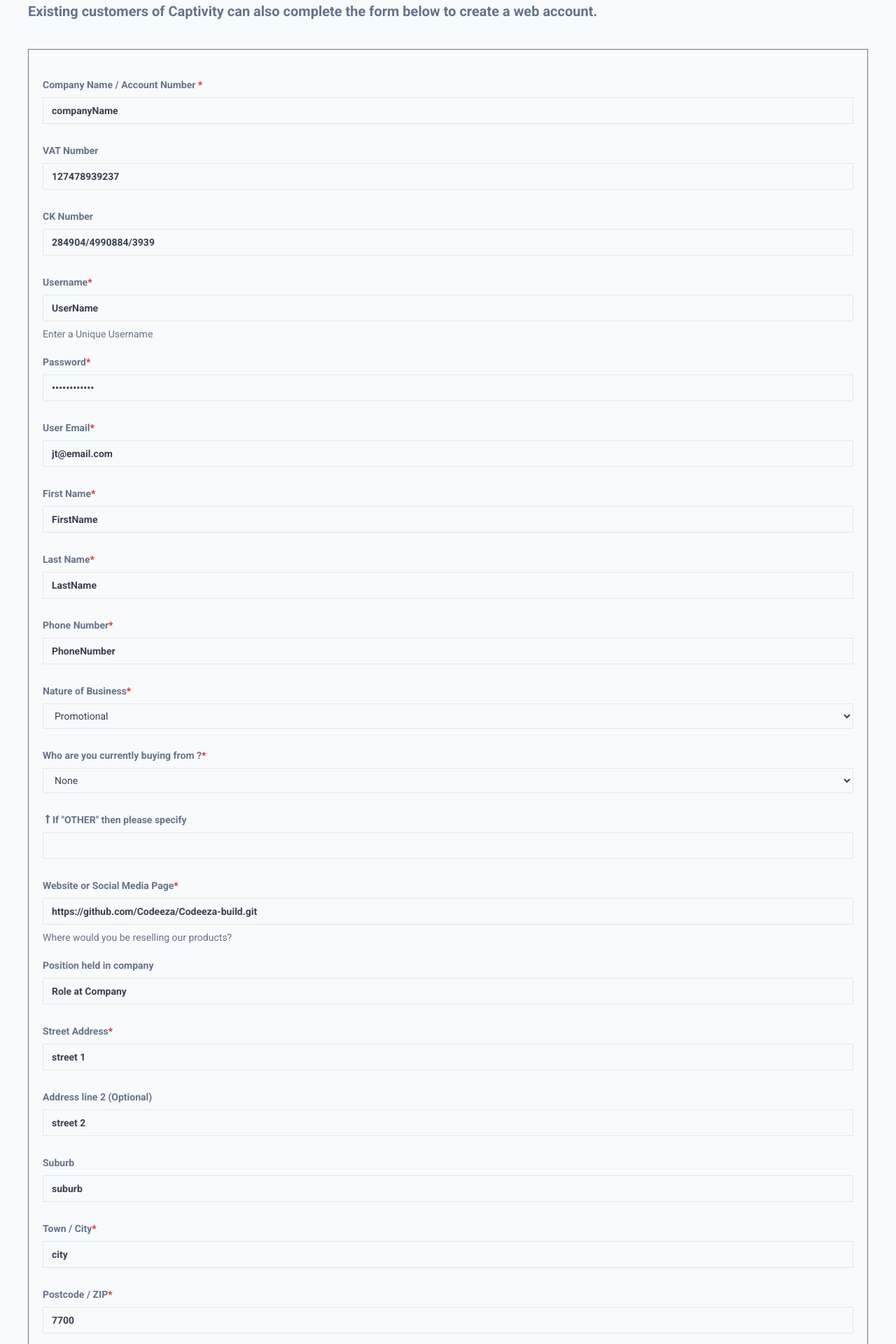
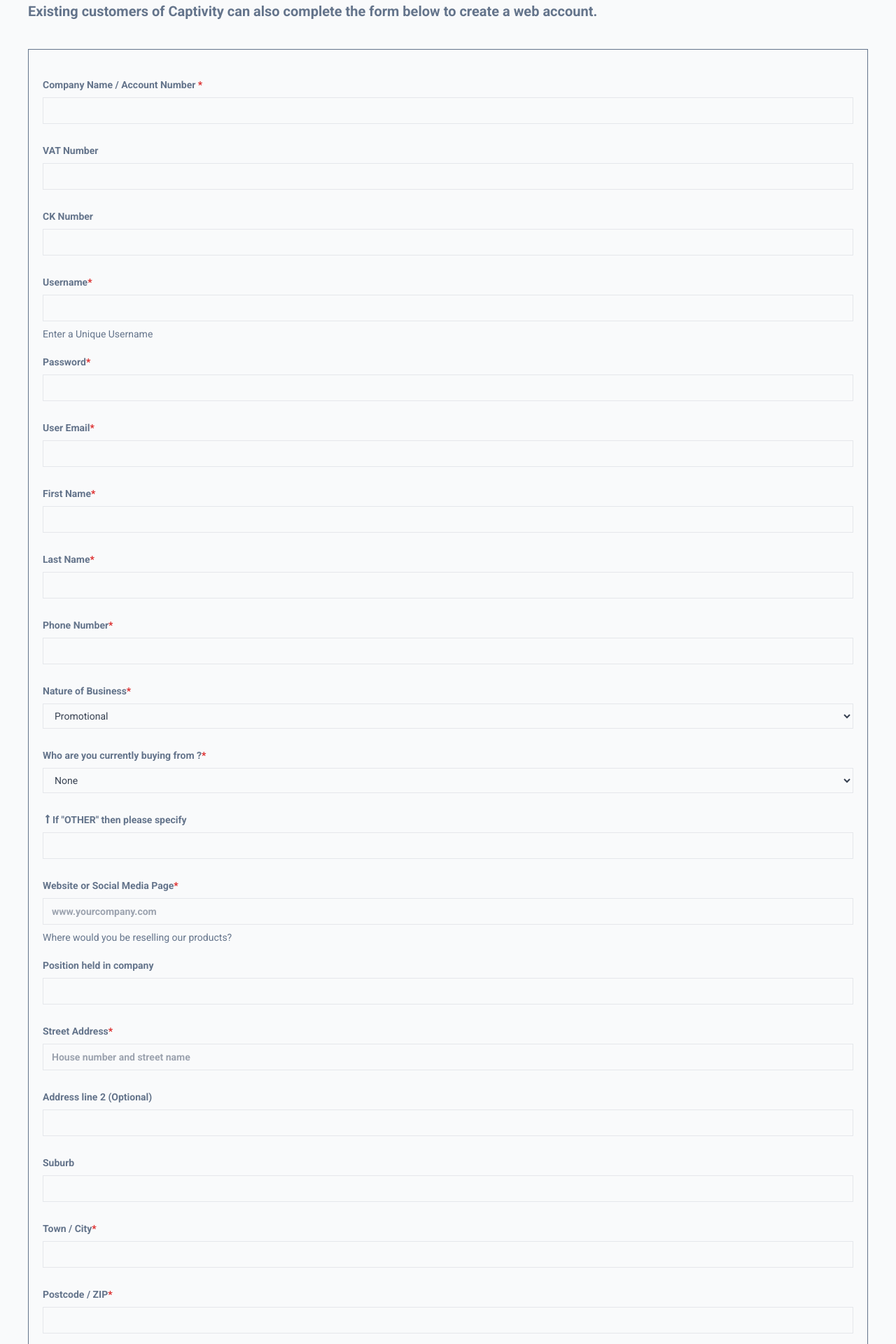
Before and after one commit to Codeeza/Codeeza-build, a Next.js app: page /Register in a window 1280 px wide. Shown: the part 600-2520 px from the top of the page at 70% size. Built offline with nearby package versions, Linux system fonts and the light colour scheme.

Commit message:
form reset. first attempt failed

```diff
--- a/app/Register/page.jsx
+++ b/app/Register/page.jsx
@@ -9,43 +9,8 @@ import Link from "next/link";
 import { countries } from "@/lib/CountrySelect";
 
 
+
 const Register = () => {
-    const [fields, setFields] = useState({
-      company_name_OR_acount_num: "companyName",
-      vat_num: 127478939237,
-      ck_num: "284904/4990884/3939",
-      user_name: "UserName",
-      user_pass: "UserPassword",
-      user_email: "jt@email.com",
-      first_name: "FirstName",
-      last_name: "LastName",
-      phone_num: "PhoneNumber",
-      nature_of_business: "buyer",
-      buying_from: "seller",
-      specify_other_option: "",
-      e_links: "https://github.com/Codeeza/Codeeza-build.git",
-      pos_held_in_comp: "Role at Company",
-      location: {
-        street: "street 1",
-        street_line_two: "street 2",
-        suburb: "suburb",
-        city: "city",
-        zipcode: 7700,
-        country: "Country",
-      },
-      sale_rep_assisted: "Bonita  - Cape Town",
-      terms_agreement : true
-    })
-
-   const FormAction = async(formData) => {
-      const res = await fetch("http://localhost:3000/api/register",  {
-          method: "POST",
-          body: formData
-      }
-    )
-   }
-
-
   return (
     <div>
       <div className="p-12">
@@ -82,7 +47,6 @@ const Register = () => {
         <div className="text-sm border m-10 border-slate-500">
 
             <form
-              action={FormAction}
               className="p-5 text-slate-500 font-bold space-y-5"
           >
             {/* Company Name Input */}
@@ -94,10 +58,8 @@ const Register = () => {
               <input
                 className="bg-gray-50 w-full px-3 py-2 my-2 text-sm text-gray-700 border focus:outline-red-500"
                 id="companyNameOrAccountNumber"
-                name="company_name_OR_acount_num"
+                name=""
                 type="text"
-                value={fields.company_name_OR_acount_num}
-                onChange={(e) => setFields({...fields, company_name_OR_acount_num:e.target.value})}
               />
             </div>
 
@@ -108,9 +70,7 @@ const Register = () => {
                 className="bg-gray-50 w-full px-3 py-2 my-2 text-sm text-gray-700 border focus:outline-red-500"
                 id="vatNumber"
                 type="number"
-                name="vat_num"
-                value={fields.vat_num}
-                onChange={(e) => setFields({...fields, vat_num:e.target.value})}
+                name=""
               />
             </div>
 
@@ -121,9 +81,8 @@ const Register = () => {
                 className="bg-gray-50 w-full px-3 py-2 my-2 text-sm text-gray-700 border focus:outline-red-500"
                 id="vatNumber"
                 type="text"
-                name="ck_num"
-                value={fields.ck_num}
-                onChange={(e) => setFields({...fields, ck_num:e.target.value})}
+                name=""
+
               />
             </div>
 
@@ -137,9 +96,7 @@ const Register = () => {
                 className="bg-gray-50 w-full px-3 py-2 my-2 text-sm text-gray-700 border focus:outline-red-500"
                 id="username"
                 type="text"
-                name="user_name"
-                value={fields.user_name}
-                onChange={(e) => setFields({...fields, user_name:e.target.value})}
+                name=""
               />
               <label className="font-normal">Enter a Unique Username</label>
             </div>
@@ -154,9 +111,8 @@ const Register = () => {
                 className="bg-gray-50 w-full px-3 py-2 my-2 text-sm text-gray-700 border focus:outline-red-500"
                 id="password"
                 type="password"
-                name="user_pass"
-                value={fields.user_pass}
-                onChange={(e) => setFields({...fields, user_pass:e.target.value})}
+                name=""
+
               />
             </div>
 
@@ -170,9 +126,8 @@ const Register = () => {
                 className="bg-gray-50 w-full px-3 py-2 my-2 text-sm text-gray-700 border focus:outline-red-500"
                 id="userEmail"
                 type="email"
-                name="user_email"
-                value={fields.user_email}
-                onChange={(e) => setFields({...fields, user_email:e.target.value})}
+                name=""
+
               />
             </div>
 
@@ -186,9 +141,8 @@ const Register = () => {
                 className="bg-gray-50 w-full px-3 py-2 my-2 text-sm text-gray-700 border focus:outline-red-500"
                 id="firstName"
                 type="text"
-                name="first_name"
-                value={fields.first_name}
-                onChange={(e) => setFields({...fields, first_name:e.target.value})}
+                name=""
+
               />
             </div>
 
@@ -202,9 +156,8 @@ const Register = () => {
                 className="bg-gray-50 w-full px-3 py-2 my-2 text-sm text-gray-700 border focus:outline-red-500"
                 id="lastName"
                 type="text"
-                name="last_name"
-                value={fields.last_name}
-                onChange={(e) => setFields({...fields, last_name:e.target.value})}
+                name=""
+
               />
             </div>
 
@@ -218,9 +171,8 @@ const Register = () => {
                 className="bg-gray-50 w-full px-3 py-2 my-2 text-sm text-gray-700 border focus:outline-red-500"
                 id="phoneNumber"
                 type="tel"
-                name="phone_num"
-                value={fields.phone_num}
-                onChange={(e) => setFields({...fields, phone_num:e.target.value})}
+                name=""
+
               />
             </div>
 
@@ -233,9 +185,8 @@ const Register = () => {
               <select
                 id="natureOfBusiness"
                 className="bg-gray-50 w-full px-3 py-2 my-2 text-sm text-gray-700 border font-normal"
-                name="nature_of_business"
-                value={fields.nature_of_business}
-                onChange={(e) => setFields({...fields, nature_of_business:e.target.value})}
+                name=""
+
               >
                 <option value="promotional">Promotional</option>
                 <option value="brandingAndPrint">Branding & Print</option>
@@ -260,9 +211,8 @@ const Register = () => {
               <select
                 id="whoYouBuyingFrom"
                 className="bg-gray-50 w-full px-3 py-2 my-2 text-sm text-gray-700 border font-normal"
-                name="buying_from"
-                value={fields.buying_from}
-                onChange={(e) => setFields({...fields, buying_from: e.target.value})}
+                name=""
+
 
               >
                 <option value="none">None</option>
@@ -285,9 +235,8 @@ const Register = () => {
                 className="bg-gray-50 w-full px-3 py-2 my-2 text-sm text-gray-700 border focus:outline-red-500"
                 id="ifOther"
                 type="text"
-                name="specify_other_option"
-                value={fields.specify_other_option}
-                onChange={(e) => setFields({...fields, specify_other_option :e.target.value})}
+                name=""
+
               />
             </div>
 
@@ -302,9 +251,8 @@ const Register = () => {
                 id="webOrSocial"
                 type="url"
                 placeholder="www.yourcompany.com"
-                name="e_links"
-                value={fields.e_links}
-                onChange={(e) => setFields({...fields, e_links:e.target.value})}
+                name=""
+
               />
               <label className="font-normal">
                 Where would you be reselling our products?
@@ -318,9 +266,8 @@ const Register = () => {
                 className="bg-gray-50 w-full px-3 py-2 my-2 text-sm text-gray-700 border focus:outline-red-500"
                 id="posInComp"
                 type="text"
-                name="pos_held_in_comp"
-                value={fields.pos_held_in_comp}
-                onChange={(e) => setFields({...fields, pos_held_in_comp:e.target.value})}
+                name=""
+
               />
             </div>
 
@@ -337,9 +284,8 @@ const Register = () => {
                 id="address1"
                 type="text"
                 placeholder="House number and street name"
-                name="street"
-                value={fields.location.street}
-                onChange={(e) => setFields({...fields.location, street: e.target.value})}
+                name=""
+
               />
             </div>
 
@@ -351,9 +297,8 @@ const Register = () => {
                 id="address2"
                 type="text"
                 name="street_line_two"
-                placeholder="Apartment, suit, unit, etc."
-                value={fields.location.street_line_two}
-                onChange={(e) => setFields({...fields.location, street_line_two: e.target.value})}
+                placeholder=""
+
               />
             </div>
 
@@ -364,9 +309,8 @@ const Register = () => {
                 className="bg-gray-50 w-full px-3 py-2 my-2 text-sm text-gray-700 border focus:outline-red-500"
                 id="suburb"
                 type="text"
-                name="suburb"
-                value={fields.location.suburb}
-                onChange={(e) => setFields({...fields.location, suburb: e.target.value})}
+                name=""
+
               />
             </div>
 
@@ -380,9 +324,8 @@ const Register = () => {
                 className="bg-gray-50 w-full px-3 py-2 my-2 text-sm text-gray-700 border focus:outline-red-500"
                 id="townOrCity"
                 type="text"
-                name="city"
-                value={fields.location.city}
-                onChange={(e) => setFields({...fields.location, city: e.target.value})}
+                name=""
+
               />
             </div>
 
@@ -396,9 +339,8 @@ const Register = () => {
                 className="bg-gray-50 w-full px-3 py-2 my-2 text-sm text-gray-700 border focus:outline-red-500"
                 id="postalCode"
                 type="text"
-                name="zipcode"
-                value={fields.location.zipcode}
-                onChange={(e) => setFields({...fields.location, zipcode: e.target.value})}
+                name=""
+
               />
             </div>
 
@@ -411,9 +353,8 @@ const Register = () => {
               <select
                 id="salesRep"
                 className="bg-gray-50 w-full px-3 py-2 my-2 text-sm text-gray-700 border font-normal"
-                name="country"
-                value={fields.location.country}
-                onChange={(e) => setFields({...fields.location, country: e.target.value})}
+                name=""
+
               >
                   {countries.map((country) => (
                   <option key={country} value={country}>
@@ -432,9 +373,8 @@ const Register = () => {
               <select
                 id="salesRep"
                 className="bg-gray-50 w-full px-3 py-2 my-2 text-sm text-gray-700 border font-normal"
-                name="sale_rep_assisted"
-                value={fields.sale_rep_assisted}
-                onChange={(e) => setFields({...fields, sale_rep_assisted: e.target.value})}
+                name=""
+
 
               >
                 <option value="noOneYet">No one yet</option>
@@ -449,9 +389,8 @@ const Register = () => {
             <div className="flex">
               <div className="mt-0.5 mr-0.5">
                 <input type="checkbox" id="agreeToTandCs"
-                  name="terms_agreement"
-                  value={fields.terms_agreement}
-                  onChange={(e) => setFields({...fields, terms_agreement: e.target.value})}
+                  name=""
+
                   />
               </div>
               <label>
```
